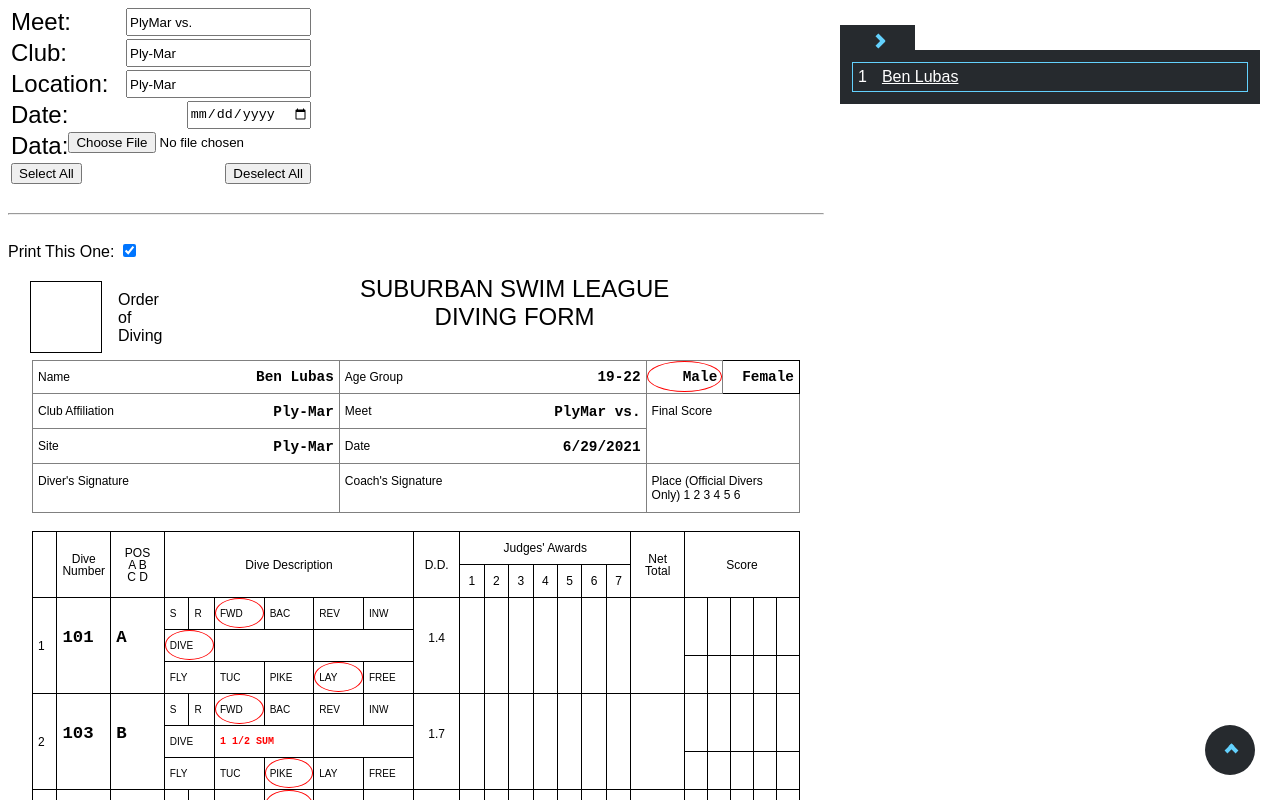
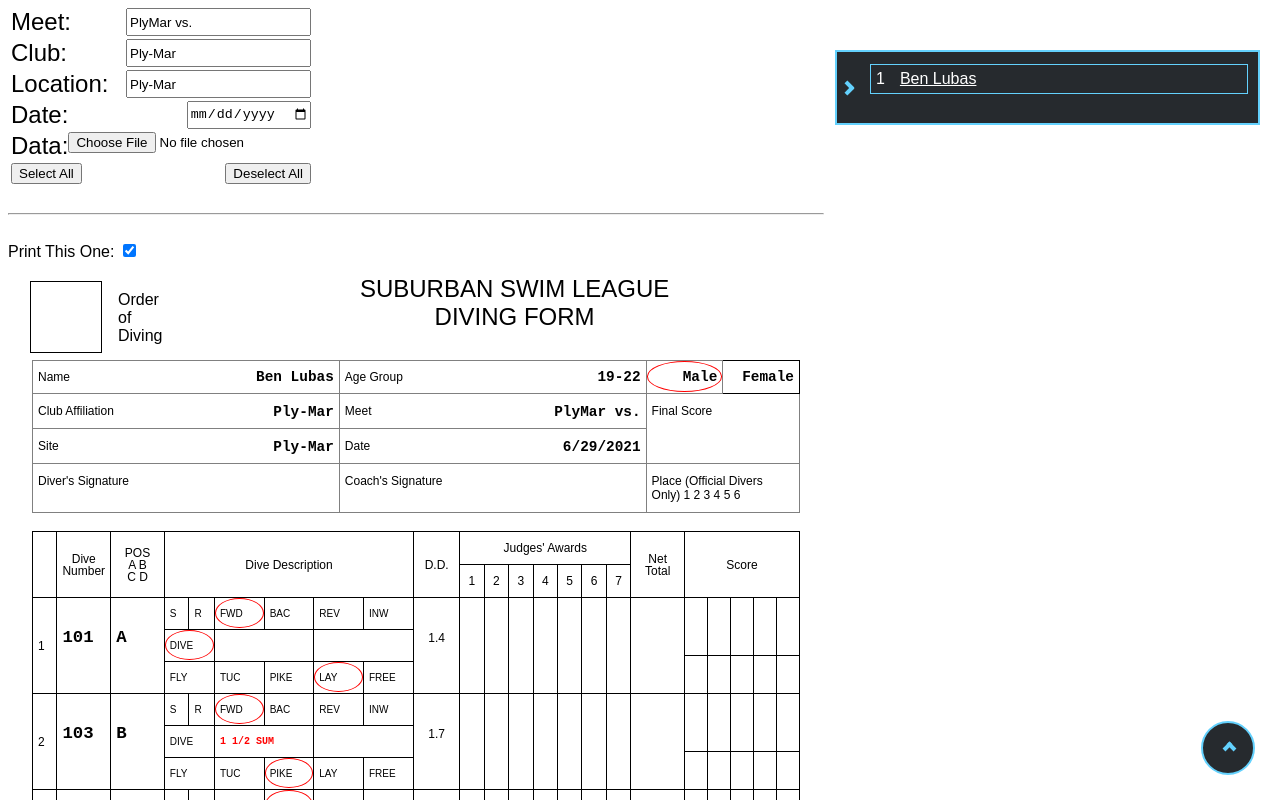
Before and after one commit to benlubas/diveSheets, a Svelte app: page / in a window 1280 px wide. Shown: the top 800 px of the page. Built offline with nearby package versions, Linux system fonts and the light colour scheme.

Commit message:
adding menu css (which is bad still but whatever) and docs folder for pages

```diff
--- a/src/App.svelte
+++ b/src/App.svelte
@@ -72,6 +72,8 @@
 		width: 50px;
 		height: 50px;
 		border-radius: 50%;
+		border: 2px solid var(--primary);
+		z-index: 22;
 	}
 
 	.scroll-top::after,
--- a/src/components/Menu.svelte
+++ b/src/components/Menu.svelte
@@ -7,7 +7,7 @@
   let shown = true;
 
   function hide() {
-    ref.style.right = "-420px";
+    ref.style.right = "-400px";
     shown = false;
   }
   function show() {
@@ -42,20 +42,50 @@
     position: fixed;
     top: 50px;
     right: 20px;
-    width: 400px;
-    background: var(--background);
+    width: 425px;
+    min-height: 75px;
+    max-height: calc(100vh - 100px);
+    /* background: var(--background); */
     padding: 10px;
     color: white;
     transition: right .25s ease;
     z-index: 21;
-    /* overflow-y: scroll; */
+    border-top: 2px solid var(--primary);
+    box-sizing: border-box;
+    overflow: auto;
+  }
+  .container::after {
+    content: "";
+    position: absolute;
+    width: calc(100% - 25px);
+    height: 100%;
+    top: 0;
+    left: 25px;
+    z-index: -1;
+    background: var(--background);
+    border: 2px solid var(--primary);
+    box-sizing: border-box;
+    border-top: none;
+    border-left: none;
+  }
+
+  .container::before {
+    content: "";
+    position: absolute;
+    width: 2px;
+    height: calc(100% - 73px);
+    left: 25px;
+    top: 72px;
+    background: var(--primary);
   }
 
   .row {
     display: flex;
     padding: 5px;
     margin: 2px;
+    margin-left: 25px;
     border: 1px solid var(--primary);
+    background: var(--background);
   }
   .num {
     margin-right: 15px;
@@ -65,16 +95,20 @@
     color: inherit;
   }
 
-  .hide {
+
+  .show, .hide {
     position: absolute;
-    top: -25px; left: 0;
-    width: 75px;
-    height: 25px;
+    top: -2px; left: 0px;
+    width: 25px;
+    height: 75px;
     background: var(--background);
     cursor: pointer;
+    border: 2px solid var(--primary);
+    border-right: none;
+    box-sizing: border-box;
   }
 
-  .hide::after, .hide::before {
+  .hide::after, .hide::before, .show::after, .show::before {
 		content: "";
 		width: 10px;
 		height: 4px;
@@ -84,34 +118,14 @@
 		left: 45%;
     transform: translate(-50%, -50%);
 	}
-
 	.hide::after {
-		transform-origin: right;
-		transform: translateY(2px) rotateZ(45deg);
+    transform-origin: right;
+		transform: translate(-4px, -1px) rotateZ(45deg);
 	}
 
 	.hide::before {
-		transform-origin: right;
-		transform: rotateZ(-45deg);
-	}
-  .show {
-    position: absolute;
-    top: -25px; left: -25px;
-    width: 25px;
-    height: 75px;
-    background: var(--background);
-    cursor: pointer;
-  }
-
-  .show::after, .show::before {
-		content: "";
-		width: 10px;
-		height: 4px;
-		background: var(--primary);
-		position: absolute;
-		top: 50%;
-		left: 45%;
-    transform: translate(-50%, -50%);
+    transform-origin: right;
+		transform: translate(-4px, -3px) rotateZ(-45deg);
 	}
 
 	.show::after {
```
Also changed, not shown: 8 other files (tests, documents, lock files or other folders).
